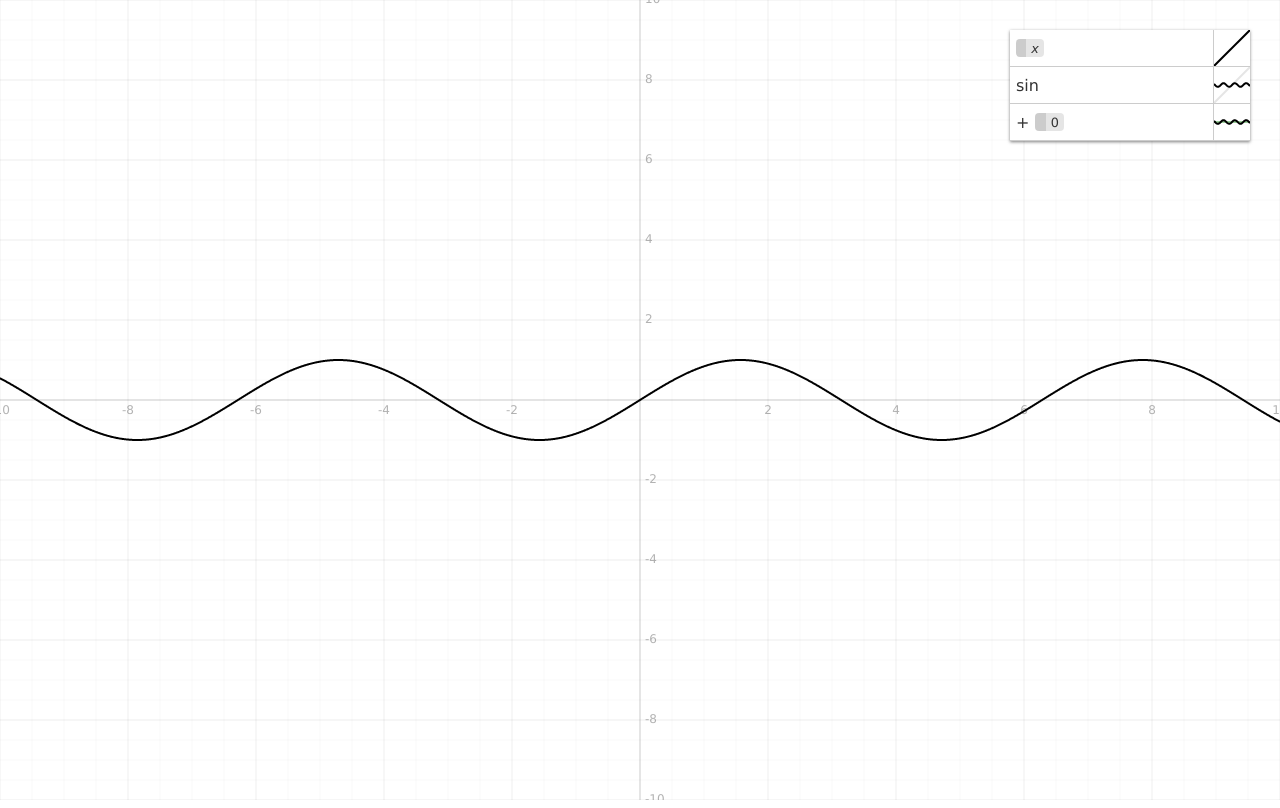
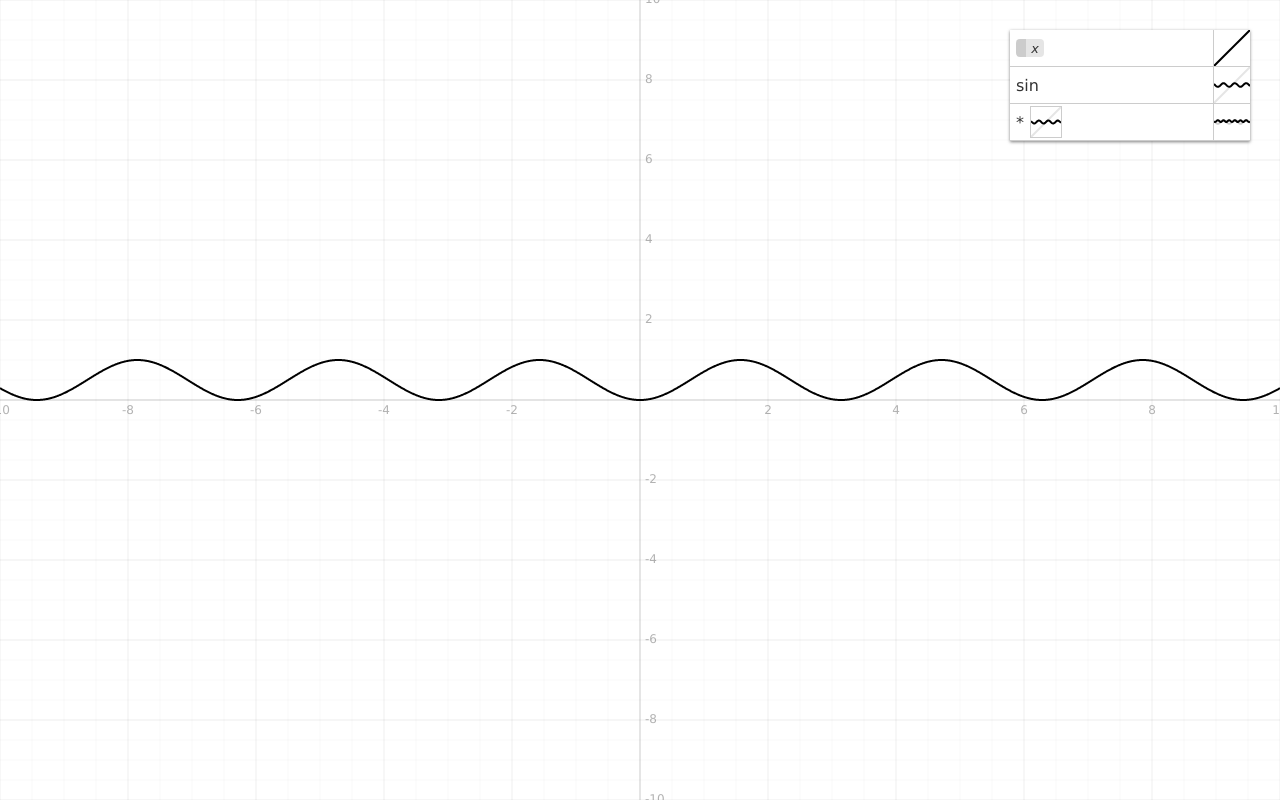
Before and after one commit to cdglabs/ShadershopConcatenativePrototype, a plain HTML site: page index.html in a window 1280 px wide. Drawn offline with Linux system fonts and the light colour scheme.

Commit message:
Can display an apply thumbnail as a param in ApplyInternalsView

```diff
--- a/project.js
+++ b/project.js
@@ -159,6 +159,7 @@
           if (i === 0) {
             return null;
           }
+          if (param instanceof Param) {
             return ParamView({
               param: param,
               key: "" + i + "/" + param.id,
@@ -166,6 +167,13 @@
                 return apply.setParam(i, p);
               }
             });
+          } else {
+            return R.div({
+              className: "paramApply"
+            }, ApplyThumbnailView({
+              apply: param
+            }));
+          }
         })
       ], ApplyThumbnailView({
         apply: apply
@@ -1562,14 +1570,15 @@
   editor = new Editor();
 
   (function() {
-    var a, plus, sin;
+    var a, sin, times;
     a = new Param();
     editor.xParam = a;
     sin = new Apply(fnsToAdd[5]);
     sin.setParam(0, a);
-    plus = new Apply(fnsToAdd[0]);
-    plus.setParam(0, sin);
-    return editor.root = plus;
+    times = new Apply(fnsToAdd[2]);
+    times.setParam(0, sin);
+    times.setParam(1, sin);
+    return editor.root = times;
   })();
 
   lerp = function(x, dMin, dMax, rMin, rMax) {
--- a/style.css
+++ b/style.css
@@ -93,6 +93,18 @@ Link
 
 .applyInternals > .param {
   margin: auto 0px auto 6px;
+}
+
+.applyInternals > .paramApply {
+  margin: auto 0px auto 6px;
+}
+
+.paramApply .tinyGraph {
+  position: relative;
+  width: 30px;
+  height: 30px;
+  border: 1px solid #ccc;
+  background-color: white;
 }
 
 .applyInternals > .tinyGraph {
--- a/todo.txt
+++ b/todo.txt
@@ -5,6 +5,7 @@ Code cleanup
   DRY up GraphView and GridView
   Optimization is broken on resize - need to force redraw
   Fix -0 for truncate
+  shader view should show hoveredApply
 
 
 
```
Also changed, not shown: src/ApplyView.coffee (+7 -3 lines), src/model.coffee (+5 -3 lines). Lines whose indentation alone changed are shown as unchanged.
